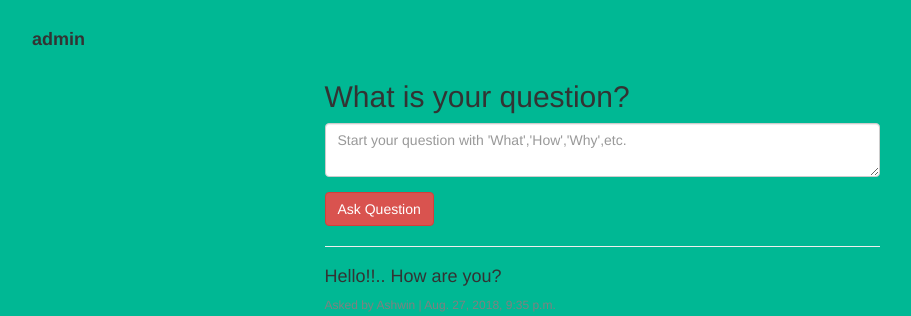
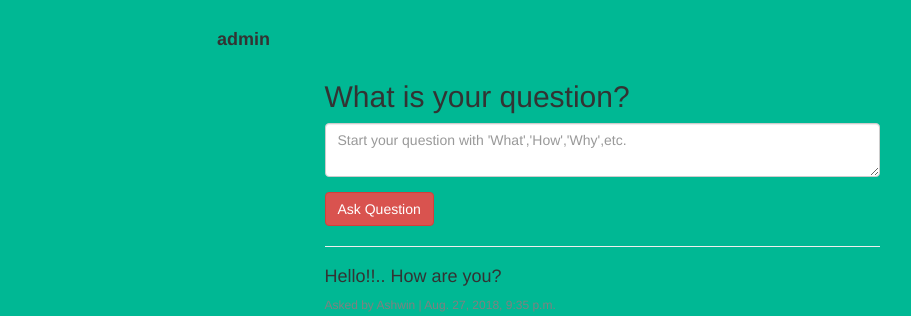
Before and after one commit to iamashwinks/CollegeForum, a Django app: page /home/ in a window 1600 px wide. Shown: the part 52-368 px from the top of the page, without its empty margins (198-1109 px from the left). Run offline with Django 3.2, Linux system fonts and the light colour scheme; a user stored in the database is signed in; data comes from the database, SQL or seed files in the repository; both versions use the stored data as it was after the commit; some libraries are stand-ins or nearby versions.

Commit message:
Changed some styling

```diff
--- a/templates/forum/base.html
+++ b/templates/forum/base.html
@@ -37,7 +37,7 @@
 					</div><!-- /.navbar-collapse -->
 					</div><!-- /.container-fluid -->
 				</nav>
-				<div class="container">
+				<div class="container" style="margin-left: 400px;">
 					<h4><b>{{user.username}}</b></h4>
 
 				</div>
--- a/templates/forum/basesign.html
+++ b/templates/forum/basesign.html
@@ -30,7 +30,7 @@
 					</div><!-- /.navbar-collapse -->
 					</div><!-- /.container-fluid -->
 				</nav>
-				<div class="container">
+				<div class="container" style="margin-left: 400px;">
 					<h4><b>{{user.username}}</b></h4>
 
 				</div>
```
Also changed, not shown: db.sqlite3.
